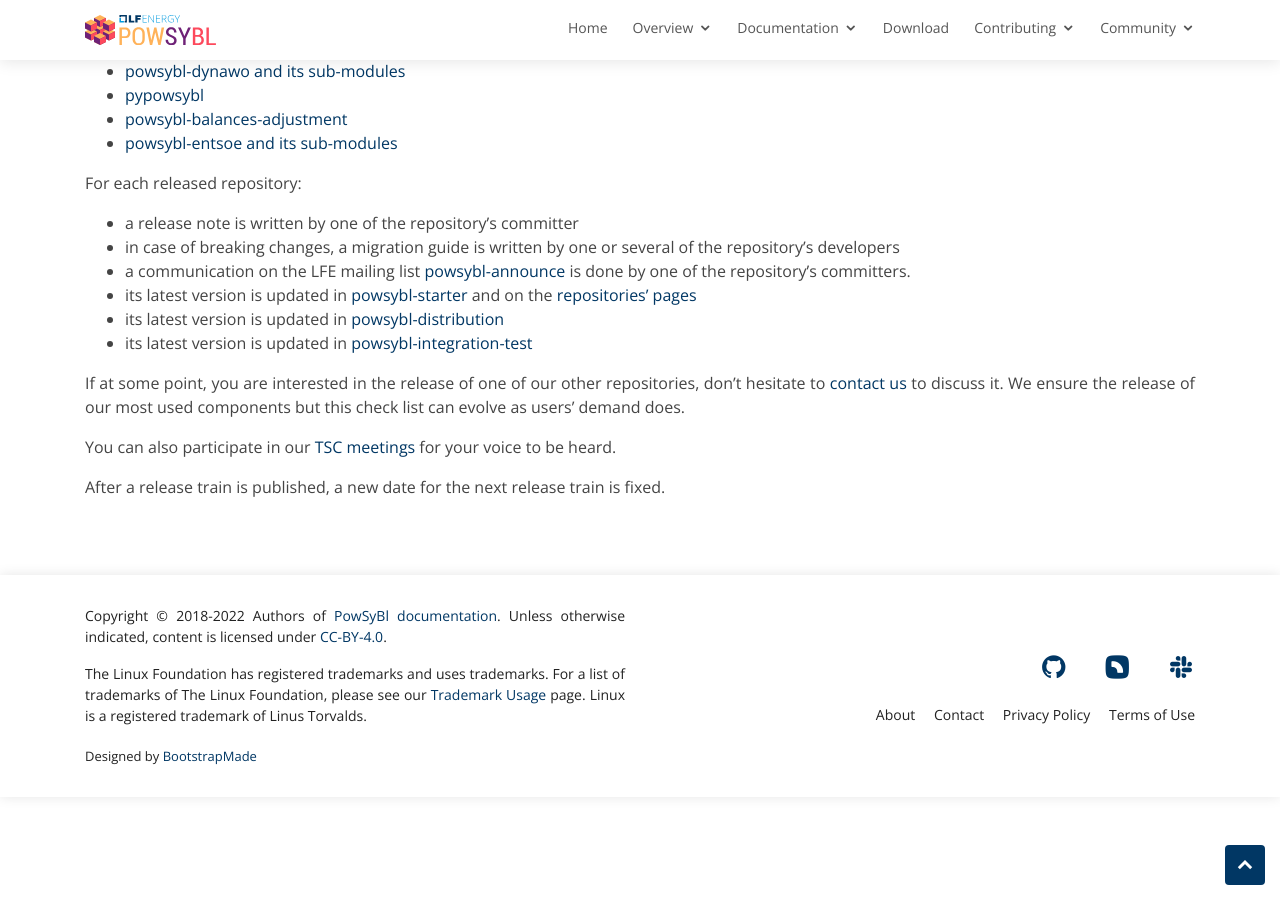
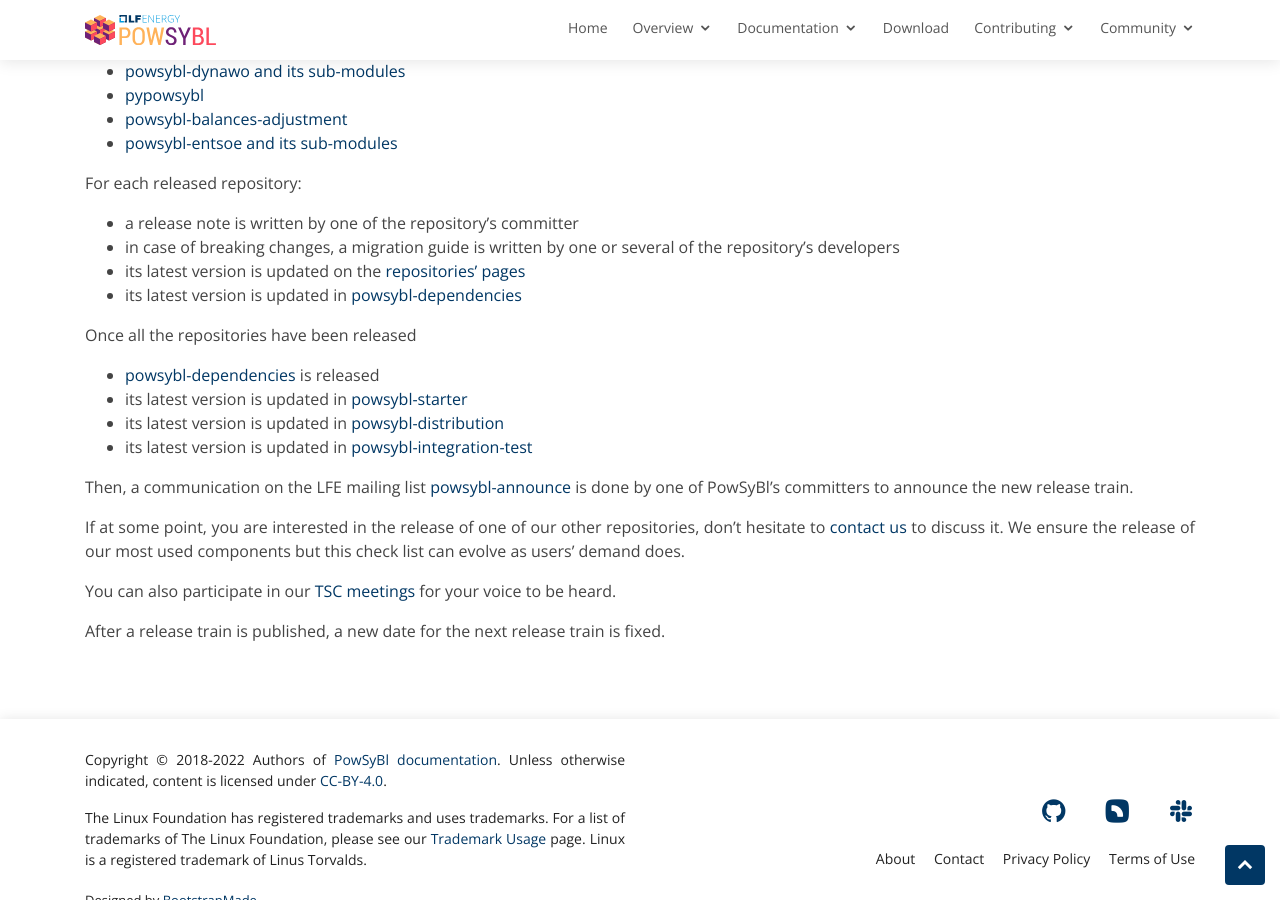
Before and after one commit to powsybl/powsybl.github.io, a Jekyll site: the page built from pages/overview/release-cycle.md, in a window 1280 px wide and 900 px high, scrolled down 529 px. Built offline with Jekyll 4.4.1, drawn with Linux system fonts in a browser that asks for light colours; our own code applies the rules of GitHub Pages for plain Markdown files.

Commit message:
Add powsybl-dependencies in the release train
Signed-off-by: Florian Dupuy <florian.dupuy@rte-france.com>

```diff
--- a/pages/overview/release-cycle.md
+++ b/pages/overview/release-cycle.md
@@ -30,11 +30,17 @@
 For each released repository:
 - a release note is written by one of the repository's committer
 - in case of breaking changes, a migration guide is written by one or several of the repository's developers
-- a communication on the LFE mailing list [powsybl-announce](https://lists.lfenergy.org/g/powsybl-announce/)
-is done by one of the repository's committers.
-- its latest version is updated in [powsybl-starter](https://github.com/powsybl/powsybl-starter) and on the [repositories' pages](../documentation/developer/repositories/index.md)
+- its latest version is updated on the [repositories' pages](../documentation/developer/repositories/index.md)
+- its latest version is updated in [powsybl-dependencies](https://github.com/powsybl/powsybl-dependencies)
+
+Once all the repositories have been released
+- [powsybl-dependencies](https://github.com/powsybl/powsybl-dependencies) is released
+- its latest version is updated in [powsybl-starter](https://github.com/powsybl/powsybl-starter)
 - its latest version is updated in [powsybl-distribution](https://github.com/powsybl/powsybl-distribution)
 - its latest version is updated in [powsybl-integration-test](https://github.com/powsybl/powsybl-integration-test)
+
+Then, a communication on the LFE mailing list [powsybl-announce](https://lists.lfenergy.org/g/powsybl-announce/)
+is done by one of PowSyBl's committers to announce the new release train.
 
 If at some point, you are interested in the release of one of our other repositories,
 don't hesitate to [contact us](../community/index.md#contact) to discuss it. We ensure the release of our most
```
